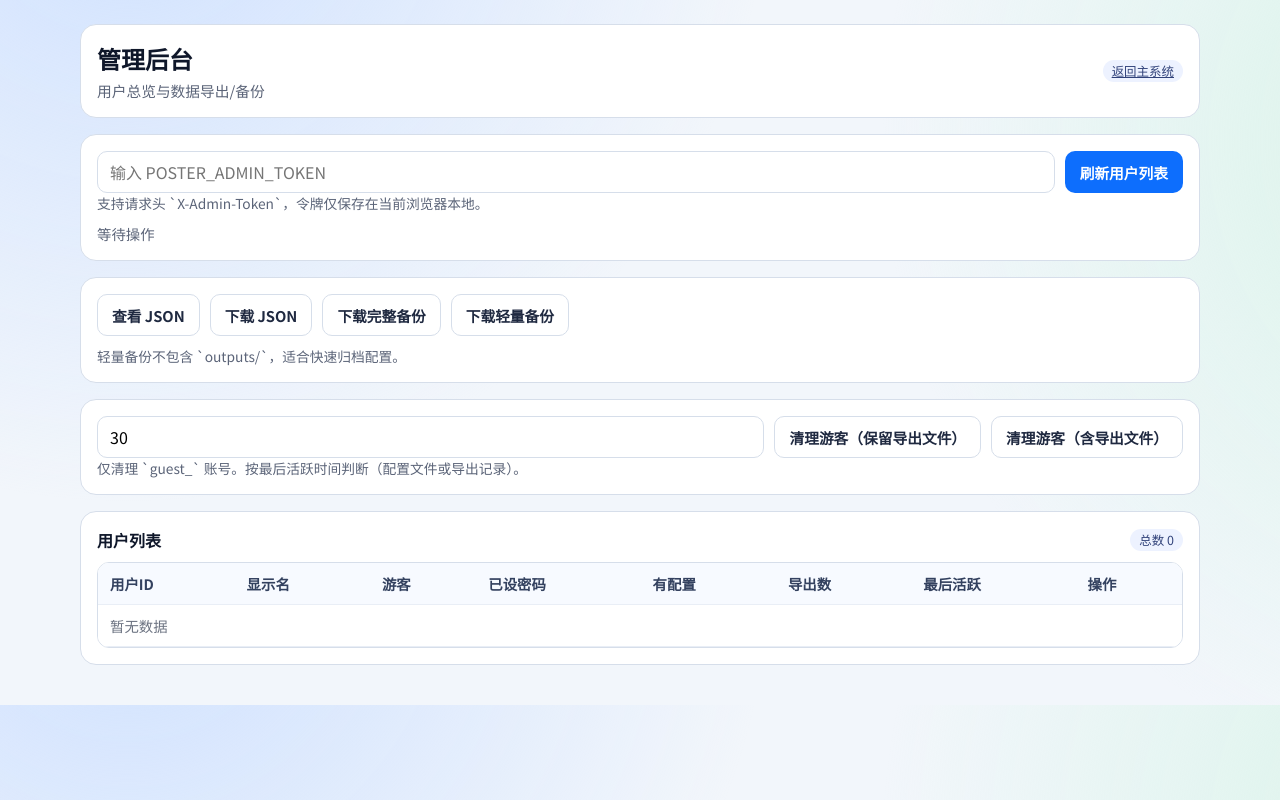
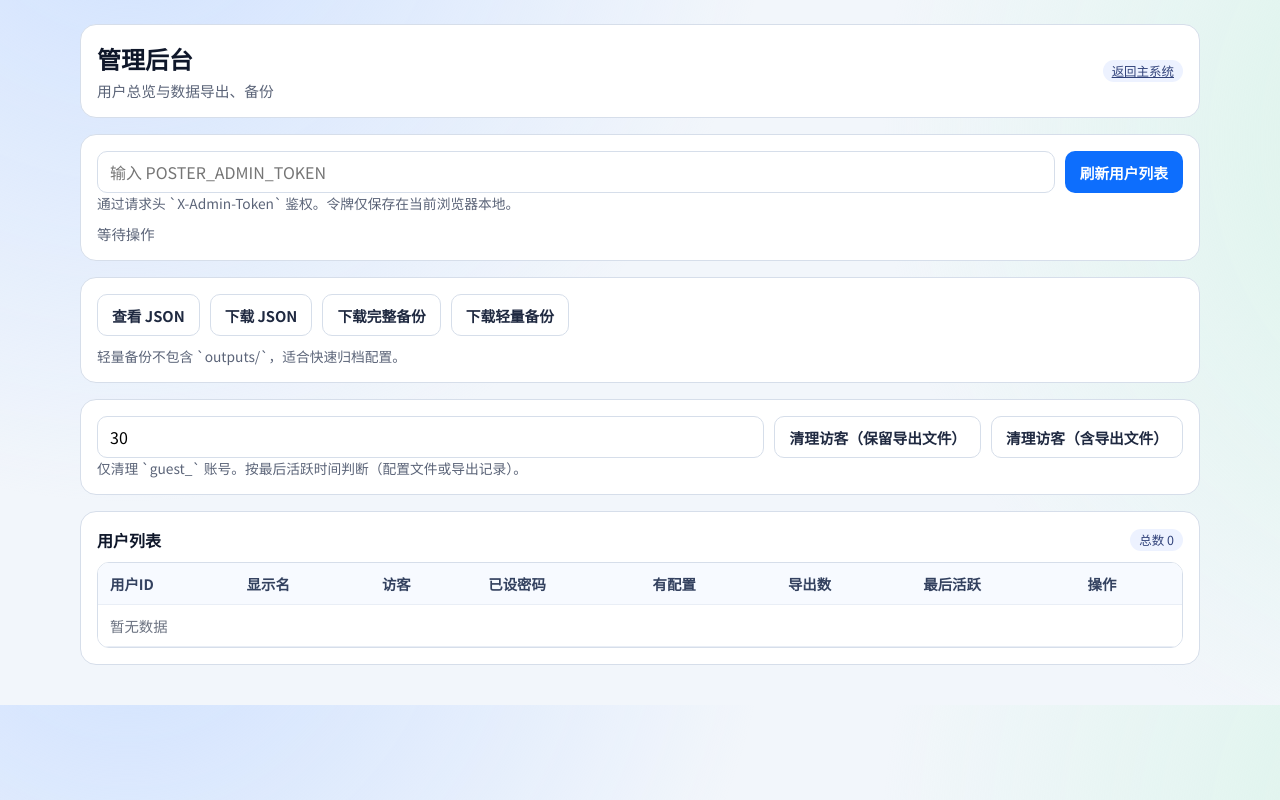
Before and after one commit to bubble2016/poster-studio, a Flask app: page /admin in a window 1280 px wide. Run offline with Flask 3, Linux system fonts and the light colour scheme.

```diff
--- a/static/admin.js
+++ b/static/admin.js
@@ -155,7 +155,7 @@ async function handleCleanupGuests(includeOutputs) {
     headers: { "Content-Type": "application/json" },
     body: JSON.stringify({ days, include_outputs: includeOutputs }),
   });
-  setStatus(`已清理 ${data.removed_count || 0} 个游客账号`, "ok");
+  setStatus(`已清理 ${data.removed_count || 0} 个访客账号`, "ok");
   await refreshUsers();
 }
 
@@ -219,7 +219,7 @@ function wireActions() {
 
   $("cleanupGuestsWithOutputsBtn").addEventListener("click", async () => {
     try {
-      const ok = confirm("此操作会删除游客导出文件，是否继续？");
+      const ok = confirm("此操作会删除访客导出文件，是否继续？");
       if (!ok) return;
       await handleCleanupGuests(true);
     } catch (e) {
--- a/templates/admin.html
+++ b/templates/admin.html
@@ -4,7 +4,7 @@
   <meta charset="UTF-8" />
   <meta name="viewport" content="width=device-width, initial-scale=1.0" />
   <title>管理后台 | 海报系统</title>
-  <link rel="icon" href="/favicon.ico?v=20260213" type="image/x-icon" />
+  <link rel="icon" href="/favicon.ico?v=20260214" type="image/x-icon" />
   <link rel="preconnect" href="https://fonts.googleapis.com">
   <link rel="preconnect" href="https://fonts.gstatic.com" crossorigin>
   <link href="https://fonts.googleapis.com/css2?family=Outfit:wght@400;500;600;700&family=Noto+Sans+SC:wght@400;500;700&display=swap" rel="stylesheet">
@@ -130,7 +130,7 @@
     <section class="top">
       <div>
         <h1 class="title">管理后台</h1>
-        <p class="sub">用户总览与数据导出/备份</p>
+        <p class="sub">用户总览与数据导出、备份</p>
       </div>
       <a href="/" class="pill">返回主系统</a>
     </section>
@@ -140,7 +140,7 @@
         <input id="tokenInput" class="token" type="password" placeholder="输入 POSTER_ADMIN_TOKEN" autocomplete="off" />
         <button id="loadUsersBtn" class="primary" type="button">刷新用户列表</button>
       </div>
-      <p class="hint">支持请求头 `X-Admin-Token`，令牌仅保存在当前浏览器本地。</p>
+      <p class="hint">通过请求头 `X-Admin-Token` 鉴权。令牌仅保存在当前浏览器本地。</p>
       <div id="statusText" class="status">等待操作</div>
     </section>
 
@@ -156,9 +156,9 @@
 
     <section class="panel">
       <div class="row">
-        <input id="cleanupDaysInput" class="token" type="number" min="0" max="3650" value="30" placeholder="清理多少天前未活跃的游客" />
-        <button id="cleanupGuestsBtn" class="ghost" type="button">清理游客（保留导出文件）</button>
-        <button id="cleanupGuestsWithOutputsBtn" class="ghost" type="button">清理游客（含导出文件）</button>
+        <input id="cleanupDaysInput" class="token" type="number" min="0" max="3650" value="30" placeholder="清理多少天前未活跃的访客" />
+        <button id="cleanupGuestsBtn" class="ghost" type="button">清理访客（保留导出文件）</button>
+        <button id="cleanupGuestsWithOutputsBtn" class="ghost" type="button">清理访客（含导出文件）</button>
       </div>
       <p class="hint">仅清理 `guest_` 账号。按最后活跃时间判断（配置文件或导出记录）。</p>
     </section>
@@ -174,7 +174,7 @@
             <tr>
               <th>用户ID</th>
               <th>显示名</th>
-              <th>游客</th>
+              <th>访客</th>
               <th>已设密码</th>
               <th>有配置</th>
               <th>导出数</th>
@@ -189,6 +189,6 @@
       </div>
     </section>
   </main>
-  <script src="/static/admin.js?v=20260213a"></script>
+  <script src="/static/admin.js?v=20260214a"></script>
 </body>
 </html>
```
Also changed, not shown: DEPLOY.md (+11 -7 lines), README_WEB.md.
